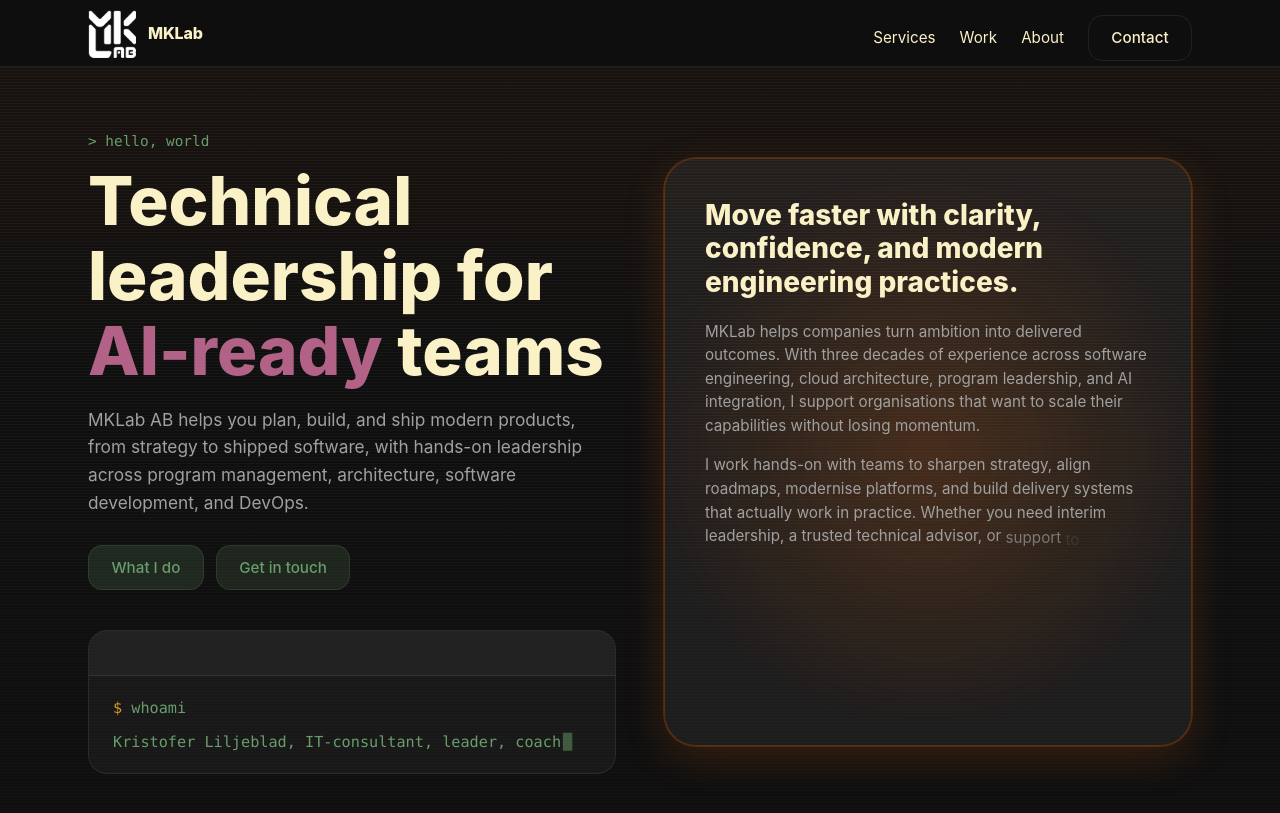
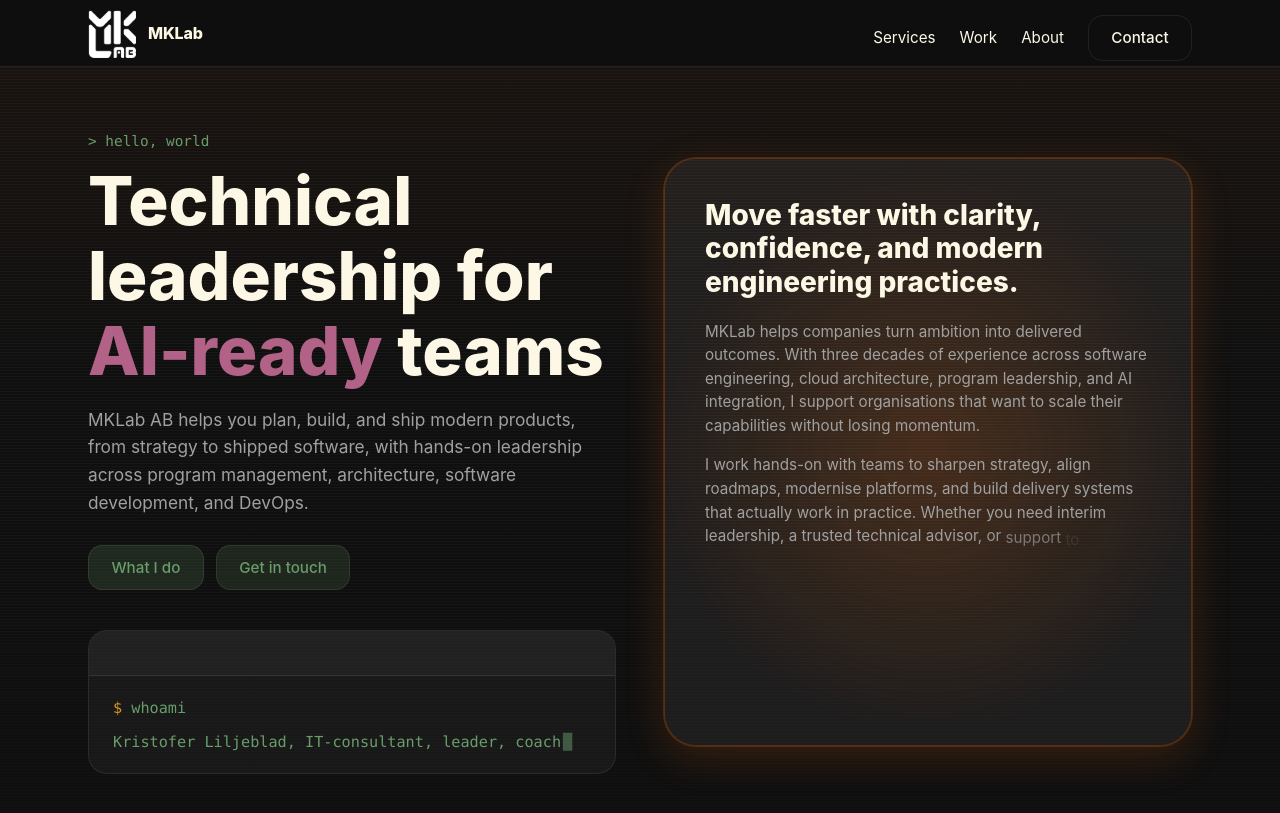
Before and after one commit to mklab-se/mklab-se.github.io, a Jekyll site: the page built from index.html, in a window 1280 px wide and 900 px high. Shown: the top 813 px of the window. Built offline with Jekyll 4.4.1, drawn with Linux system fonts in a browser that asks for light colours.

Commit message:
fix: Update text color to improve contrast and readability

```diff
--- a/assets/css/site.css
+++ b/assets/css/site.css
@@ -7,7 +7,7 @@
   /* Primary Colors */
   --color-bg: #0f0f0f;           /* Near Black */
   --color-bg-alt: #1a1a1a;       /* Dark Gray */
-  --color-text: #fbf1c7;         /* Gruvbox Cream */
+  --color-text: #fdf8e6;         /* Almost White */
   --color-muted: #a0a0a0;        /* Light Gray */
   --color-selection: #2a2a2a;    /* Charcoal */
 
```
